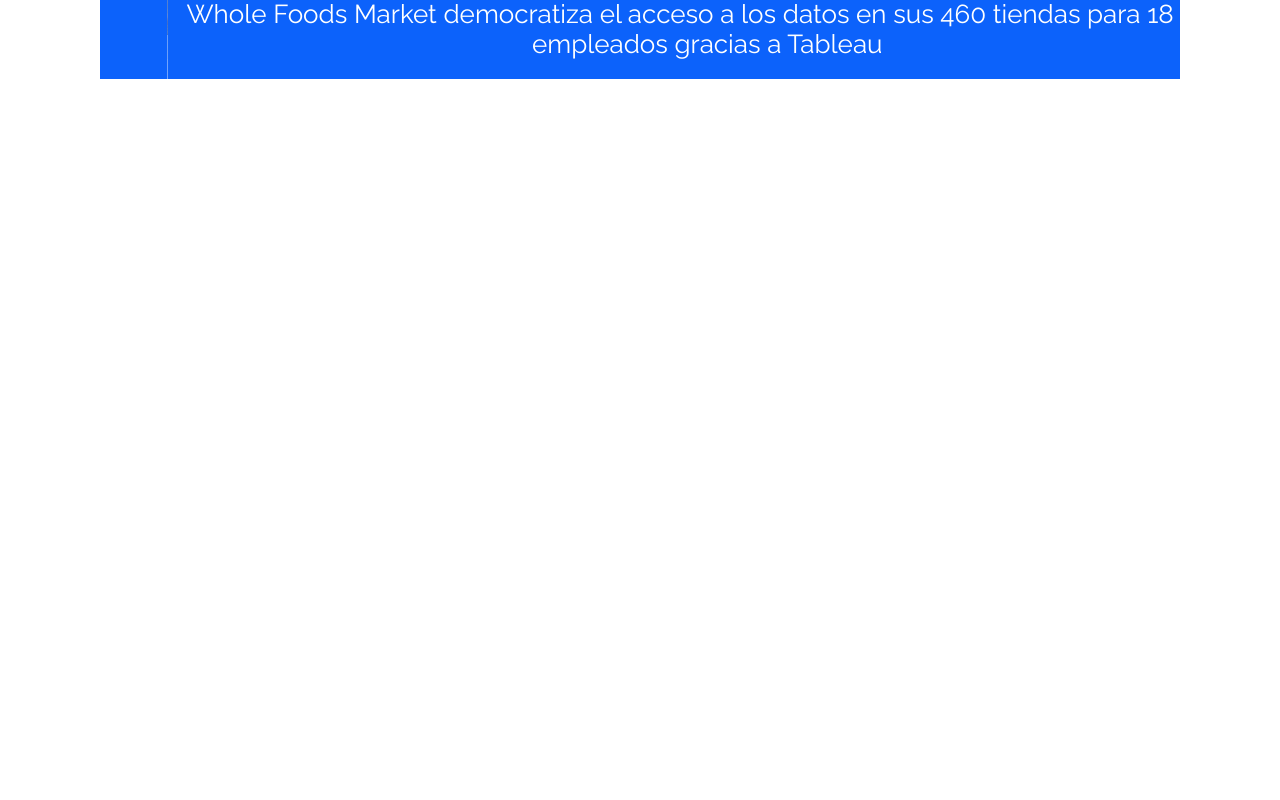
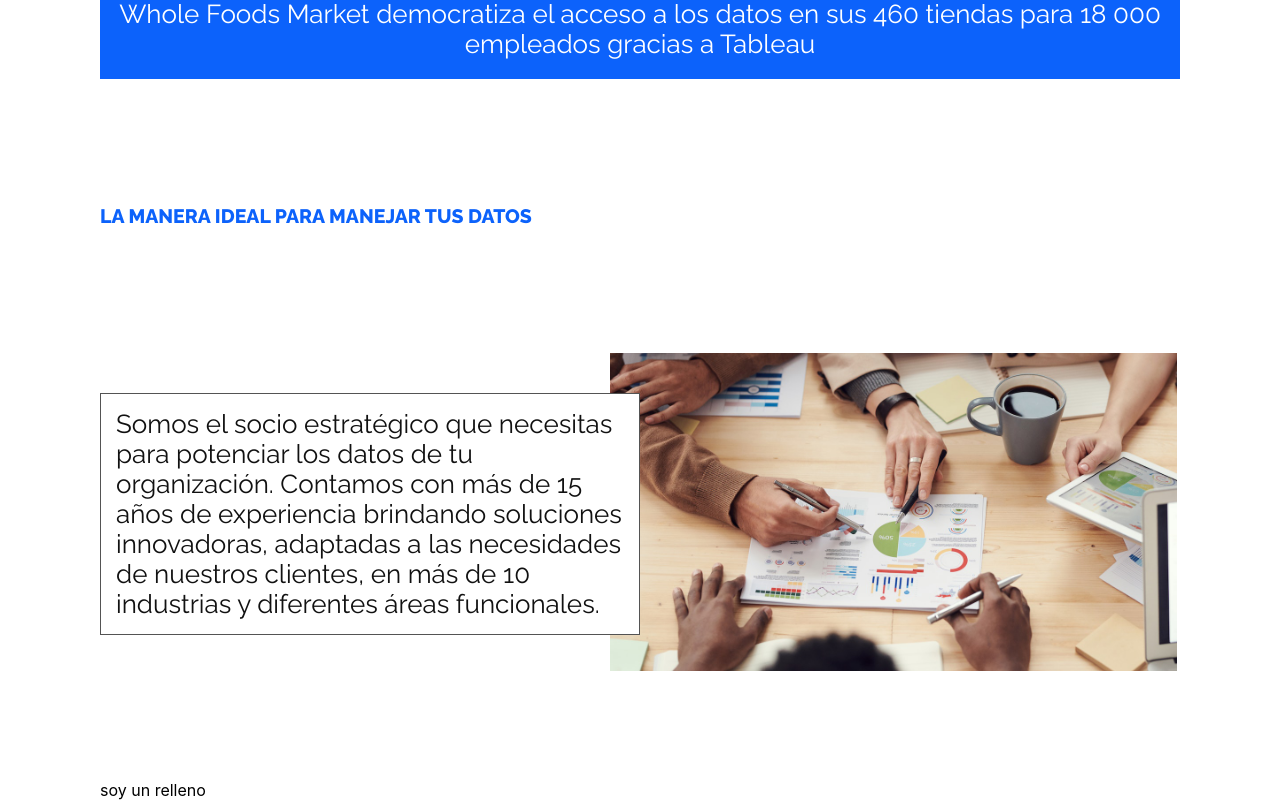
Before and after one commit to MarcoAlayn/web-turing-spa, a React (Create React App) app: page / in a window 1280 px wide. Shown: the part 1641-2441 px from the top of the page. Before the commit the page ends 1720 px from the top, so only its background shows below. Built offline with nearby package versions, Linux system fonts and the light colour scheme.

Commit message:
section imagen-text

```diff
--- a/src/Pages/Home/home.css
+++ b/src/Pages/Home/home.css
@@ -11,7 +11,10 @@
     "weAre weAre weAre weAre weAre weAre weAre weAre weAre weAre weAre weAre"
     "buttonWeAre w w w w w w w w w w w"
     "our our our our our our our our our our our our"
-    "slide slide slide slide slide slide slide slide slide slide slide slide";
+    "slide slide slide slide slide slide slide slide slide slide slide slide"
+    "wayText wayText wayText wayText wayText wayText wayText wayText wayText wayText wayText wayText"
+    "imgNtxt imgNtxt imgNtxt imgNtxt imgNtxt imgNtxt imgNtxt imgNtxt imgNtxt imgNtxt imgNtxt imgNtxt"
+    "rell v v v v v v v v v v v";
 }
 
 .homeContainer .logoContainer {
@@ -98,7 +101,6 @@
 .homeContainer .slideContainer {
   grid-area: slide;
   max-width: 100%;
-
   overflow: hidden;
 }
 
@@ -112,6 +114,25 @@
 
 /* separacion entre componentes */
 .homeContainer .textWeDo,
-.homeContainer .textOurClients {
+.homeContainer .textOurClients,
+.homeContainer .theWayText {
   margin: 110px 0px 20px 0px;
 }
+
+.homeContainer .theWayText {
+  grid-area: wayText;
+  color: var(--primary-color);
+  font-family: var(--secondary-font);
+  font-size: var(--font-size-h2);
+  font-weight: var(--font-weight-h2);
+}
+
+.homeContainer .ImgNtxt {
+  grid-area: imgNtxt;
+  max-width: 100%;
+  /* overflow: hidden; */
+}
+
+.homeContainer .relleno {
+  grid-area: rell;
+}
--- a/src/Pages/Home/index.js
+++ b/src/Pages/Home/index.js
@@ -6,6 +6,7 @@
 import Button from "../../components/Button";
 import Video from "../../assets/Inicio.mp4";
 import Slideshow from "../../components/Slideshow";
+import ImageNtext from "../../components/ImageNtext";
 
 function Home() {
   return (
@@ -48,6 +49,13 @@
       <div className="slideContainer">
         <Slideshow />
       </div>
+      <div className="theWayText">
+        <h2>LA MANERA IDEAL PARA MANEJAR TUS DATOS</h2>
+      </div>
+      <div className="ImgNtxt">
+        <ImageNtext />
+      </div>
+      <div className="relleno">soy un relleno</div>
       {/* body */}
     </div>
   );
--- /dev/null
+++ b/src/components/ImageNtext/ImageNtext.css
@@ -0,0 +1,39 @@
+.imageNtextContainer {
+  /* background: var(--gray-color); */
+  width: 100%;
+  height: 500px;
+
+  display: flex;
+  align-items: center;
+  justify-content: center;
+}
+
+.imageNtextContainer .text {
+  width: 50%;
+  height: 100%;
+  display: flex;
+  align-items: center;
+  justify-content: center;
+}
+
+.imageNtextContainer .text p {
+  background: var(--white-color);
+  font-size: var(--font-size-text);
+  font-family: var(--secondary-font);
+  font-weight: var(--font-weight-text);
+  color: var(--black-color);
+  border: 1px solid #535353;
+
+  padding: 15px;
+  z-index: 1;
+}
+
+.imageNtextContainer .img {
+  max-width: 50%;
+  max-height: 100%;
+}
+
+.imageNtextContainer .img img {
+  max-width: 105%;
+  transform: translateX(-30px);
+}
--- /dev/null
+++ b/src/components/ImageNtext/index.js
@@ -0,0 +1,24 @@
+import React from "react";
+import "./ImageNtext.css";
+import image1 from "../../assets/image1.jpg";
+// import image2 from "../../assets/image2.jpg";
+
+function ImageNtext() {
+  return (
+    <div className="imageNtextContainer">
+      <div className="text">
+        <p>
+          Somos el socio estratégico que necesitas para potenciar los datos de
+          tu organización. Contamos con más de 15 años de experiencia brindando
+          soluciones innovadoras, adaptadas a las necesidades de nuestros
+          clientes, en más de 10 industrias y diferentes áreas funcionales.
+        </p>
+      </div>
+      <div className="img">
+        <img src={image1} alt="imagen 1" />
+      </div>
+    </div>
+  );
+}
+
+export default ImageNtext;
--- a/src/components/Slideshow/index.js
+++ b/src/components/Slideshow/index.js
@@ -1,7 +1,5 @@
 import React, { useRef, useEffect } from "react";
 import "./slideshow.css";
-// import imagen from "../../assets/image1.jpg";
-// import imagenDos from "../../assets/image2.jpg";
 import imagenTres from "../../assets/image3.jpg";
 import imagenCuatro from "../../assets/imagen4.jpg";
 import imagenCinco from "../../assets/imagen5.jpeg";
```
